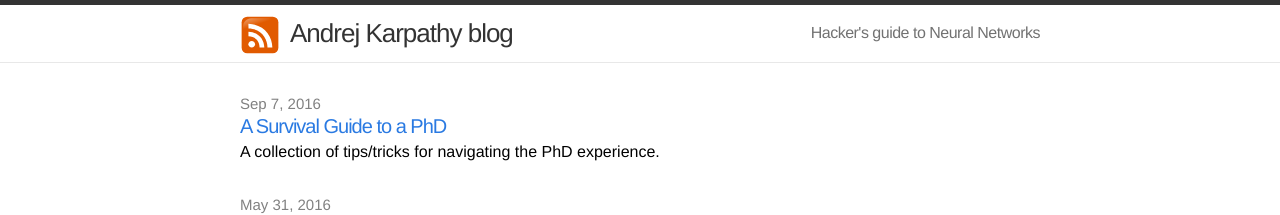
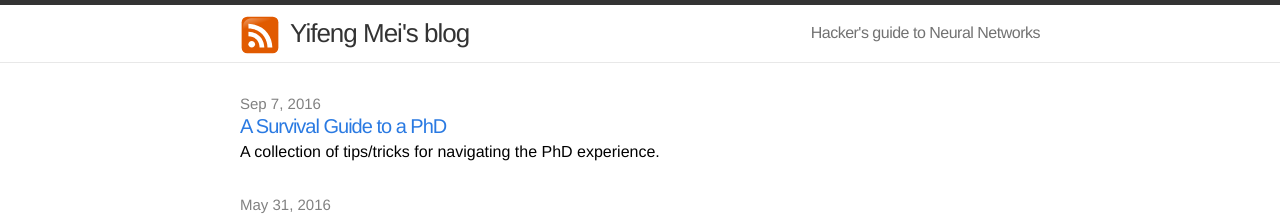
Before and after one commit to ssyfmei/ssyfmei.github.io, a Jekyll site: the page built from index.html, in a window 1280 px wide and 900 px high. Shown: the top 215 px of the window. Built offline with Jekyll 4.4.1, drawn with Linux system fonts in a browser that asks for light colours; some of the changed text lies outside the part shown.

Commit message:
Update _config.yml

```diff
--- a/_config.yml
+++ b/_config.yml
@@ -1,5 +1,5 @@
 # Site settings
-title: Andrej Karpathy blog
+title: Yifeng Mei's blog
 email:
 description: "Musings of a Computer Scientist."
 baseurl: ""
```
